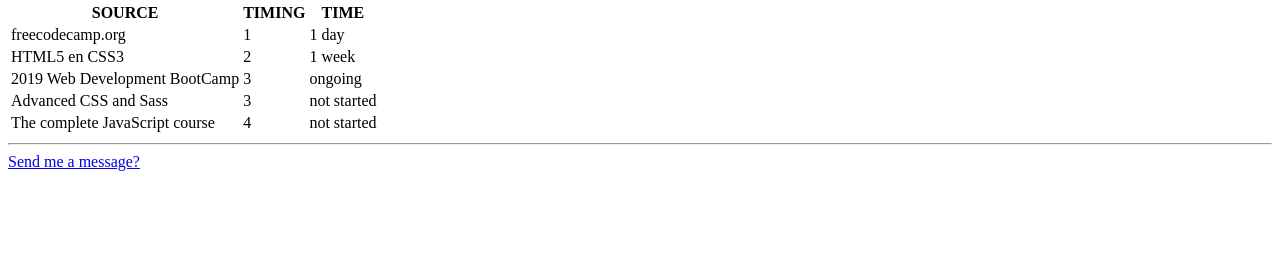
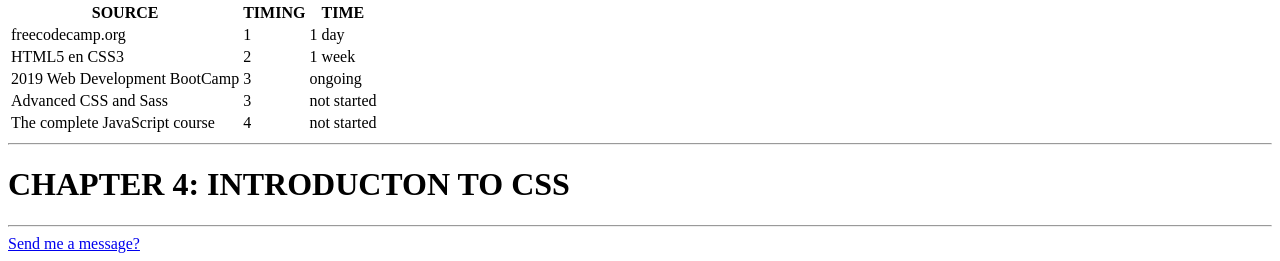
Before and after one commit to TheWorldAccordingToGarp/TheJournal, a plain HTML site: page 2019 Web Development BootCamp Notes.html in a window 1280 px wide. Shown: the part 596-857 px from the top of the page. Before the commit the page ends 800 px from the top, so only its background shows below. Drawn offline with Linux system fonts and the light colour scheme.

Commit message:
Update 2019 Web Development BootCamp Notes.html

```diff
--- a/2019 Web Development BootCamp Notes.html
+++ b/2019 Web Development BootCamp Notes.html
@@ -69,6 +69,10 @@
         </tbody>
     </table>
     <hr>
+     <h1>
+            CHAPTER 4: INTRODUCTON TO CSS
+    </h1>
+    <hr>
     <a href="contact.html">Send me a message?</a>
 </body>
 </html>
```
